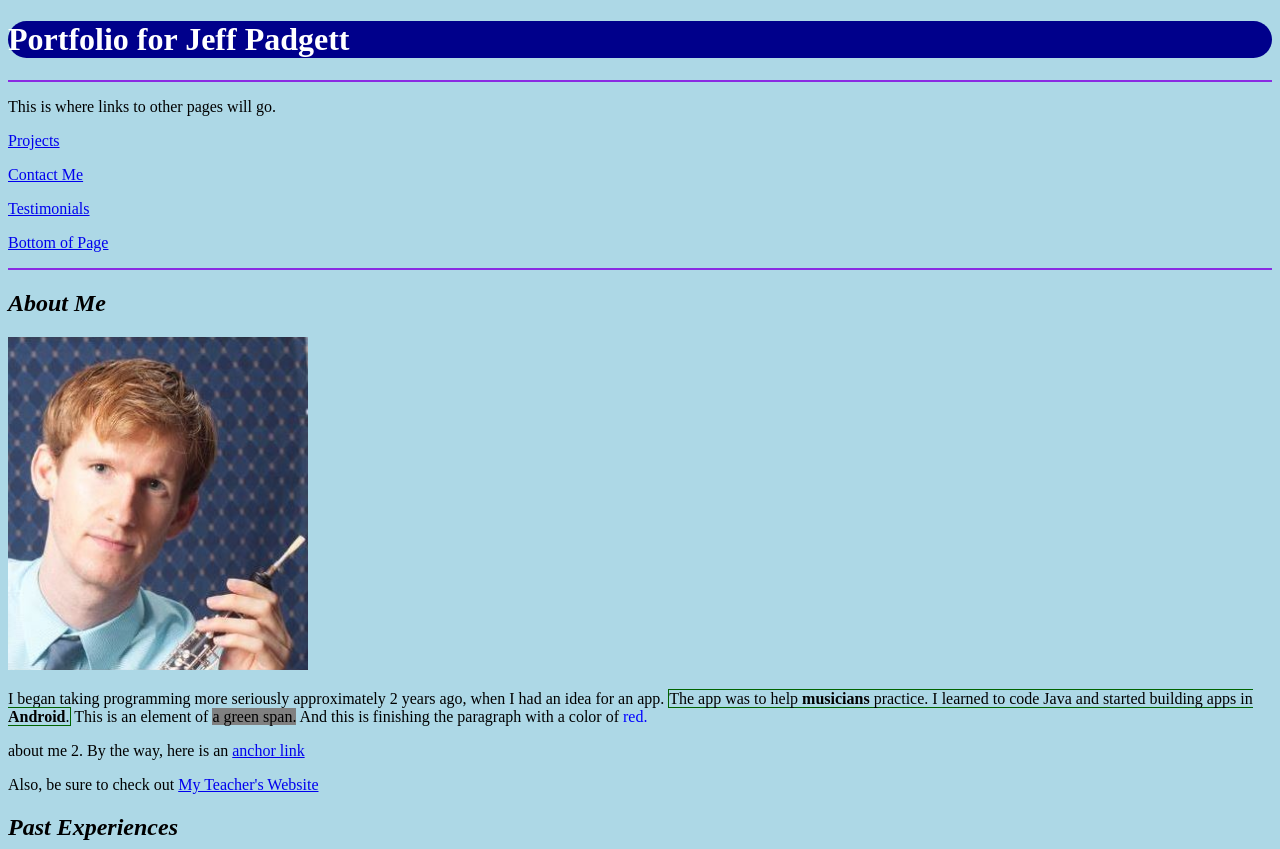
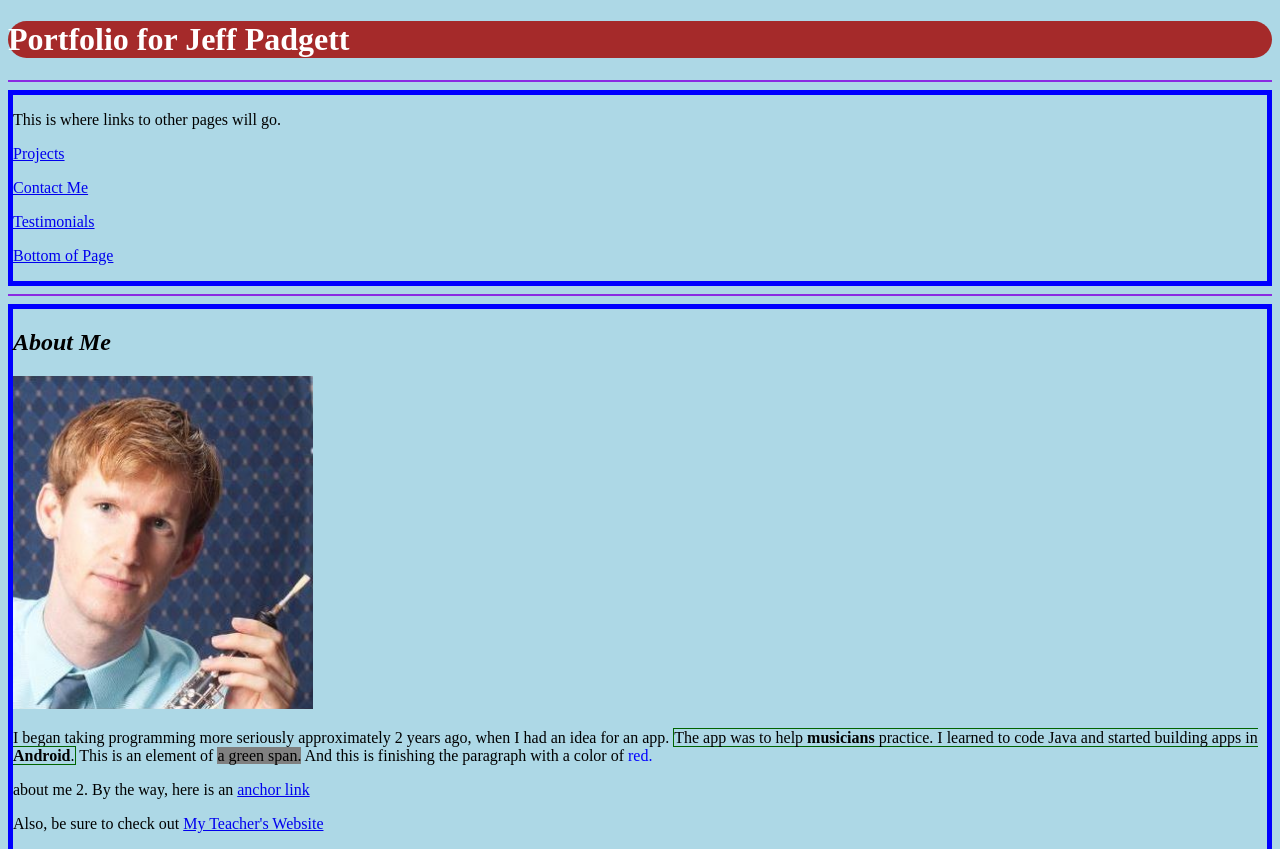
Before and after one commit to Jeffreyoboe1/Genesis10, a plain HTML site: page portfolio/index.html in a window 1280 px wide. Shown: the top 849 px of the page. Drawn offline with Linux system fonts and the light colour scheme.

Commit message:
created external style sheet and linked to homepage.

```diff
--- a/portfolio/index.html
+++ b/portfolio/index.html
@@ -9,29 +9,20 @@ Most recent revision:
   <head>
     <title>Jeff Padgett's Portfolio</title>
 
+    <link rel="stylesheet" href="styles/testStyles.css" type="text/css">
+
     <style>
-
-      body {
-        background-color: lightblue;
+      header {
+        background-color: darkgray;
       }
 
-      header, footer {
-        background-color: darkblue;
-        color: white;
-        border: blueviolet;
-        border-radius: 45px;
 
-      }
-
-      hr {
-        border: thin solid blueviolet;
-      }
     </style>
   </head>
 
   <body>
 
-    <header>
+    <header style="background-color: brown;">
       <h1>
       Portfolio for Jeff Padgett
       </h1>
@@ -40,7 +31,7 @@ Most recent revision:
     <hr style="border: thin solid blueviolet;"/>
     <!-- We need to add links to projects.html, contact.html,
     and testimonials.html -->
-      <nav>
+      <nav class="border">
         <p> This is where links to other pages will go. <p>
 
           <p><a href="projects.html">Projects</a></p>
@@ -54,7 +45,7 @@ Most recent revision:
 
     <section>
 
-      <article id="about_me">
+      <article id="about_me" class="border">
         <h2><em>About Me</em></h2>
 
         <img src="images/jeff_headshot.jpg" alt="Jeff Padgett with oboe" width="300"/>
@@ -143,7 +134,7 @@ Most recent revision:
 
     <p id="bottom"> this is the bottom of the page. <p>
 
-    <footer>
+    <footer style="background-color: fuchsia;">
       <hr />
       <p>&copy; 2018 Jeffrey S. Padgett.  All rights reserved. </p>
     </footer>
--- /dev/null
+++ b/portfolio/styles/testStyles.css
@@ -0,0 +1,25 @@
+body {
+  background-color: lightblue;
+}
+
+header, footer {
+  background-color: darkblue;
+  color: white;
+  border: blueviolet;
+  border-radius: 45px;
+
+}
+
+hr {
+  border: thin solid blueviolet;
+}
+
+.border {
+  border: thick solid blue;
+
+}
+
+#past_experience {
+
+  border: dashed orange;
+}
```
Also changed, not shown: portfolio/styles/testStyles.html (added, +25 -0 lines).
